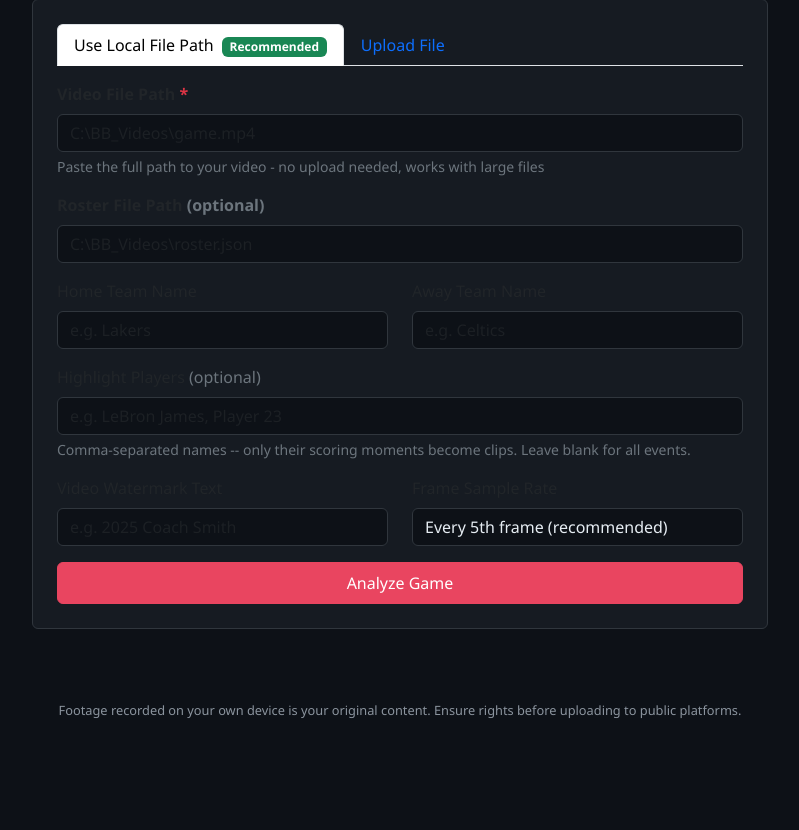
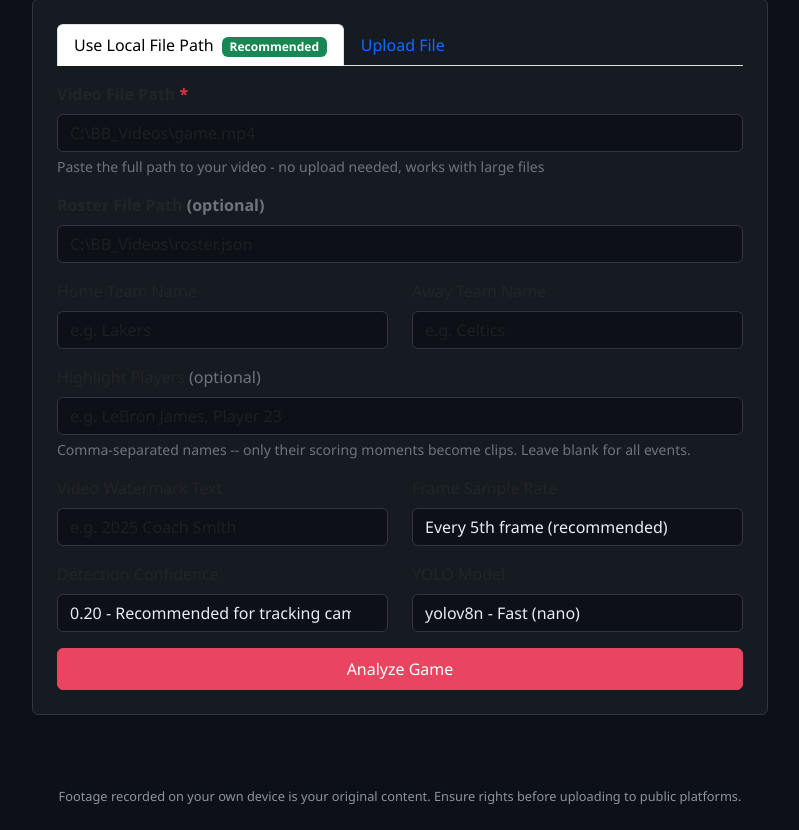
Before and after one commit to gipghub/tutorial, a Flask app: page / in a window 1280 px wide. Shown: the part 224-1054 px from the top of the page, without its empty margins (240-1039 px from the left). Before the commit the page ends 942 px from the top, so only its background shows below. Run offline with Flask 3, Linux system fonts and the light colour scheme.

Commit message:
Add detection confidence and YOLO model selectors to upload form

```diff
--- a/basketball_analyzer/web/templates/index.html
+++ b/basketball_analyzer/web/templates/index.html
@@ -86,6 +86,24 @@
           </div>
         </div>
 
+        <div class="row mb-3">
+          <div class="col-md-6 mb-3 mb-md-0">
+            <label class="form-label">Detection Confidence</label>
+            <select class="form-select" name="confidence">
+              <option value="0.15">0.15 - Most detections (try if 0 shots detected)</option>
+              <option value="0.20" selected>0.20 - Recommended for tracking cameras</option>
+              <option value="0.35">0.35 - High precision only</option>
+            </select>
+          </div>
+          <div class="col-md-6">
+            <label class="form-label">YOLO Model</label>
+            <select class="form-select" name="model">
+              <option value="yolov8n.pt" selected>yolov8n - Fast (nano)</option>
+              <option value="yolov8s.pt">yolov8s - More accurate (small, downloads ~22MB)</option>
+            </select>
+          </div>
+        </div>
+
         <button type="submit" class="btn btn-primary w-100 py-2" id="submitBtn">
           Analyze Game
         </button>
```
